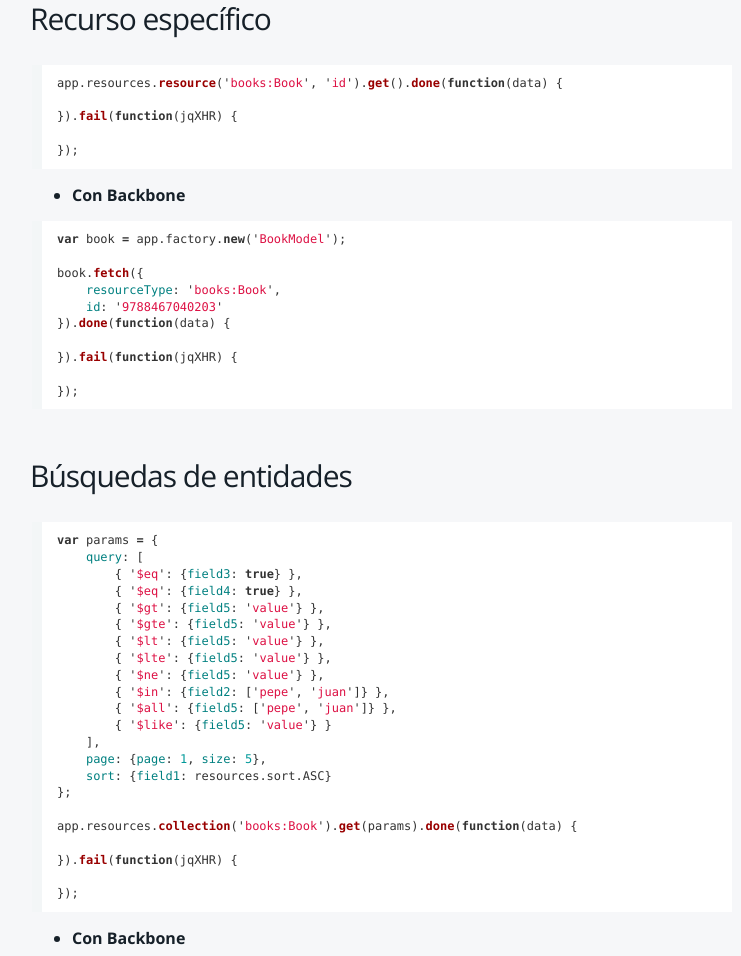
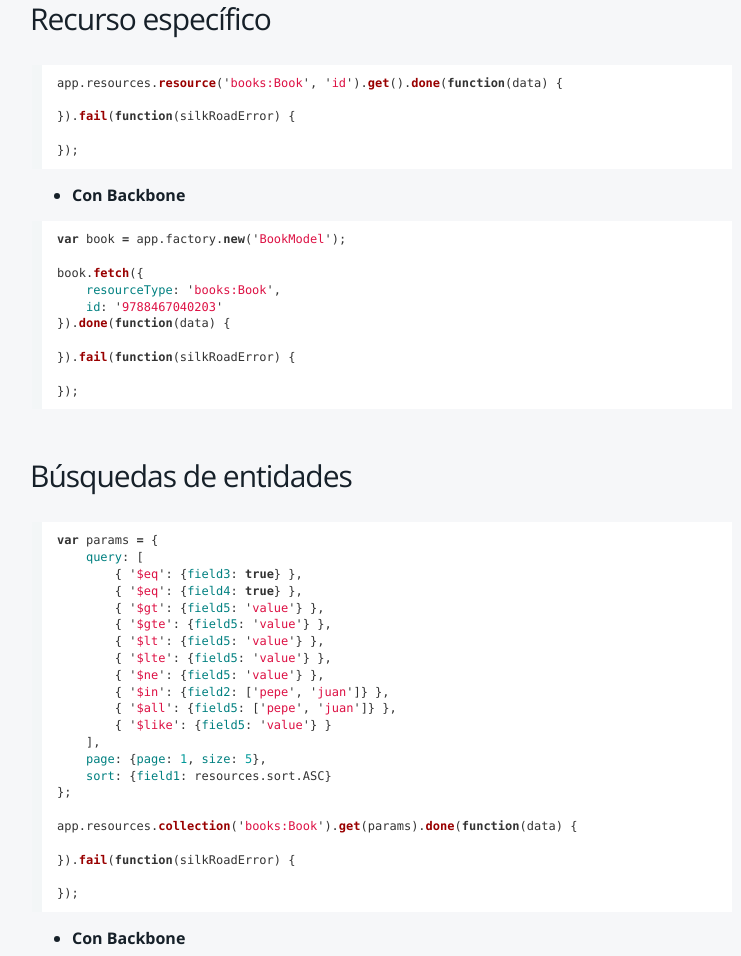
Before and after one commit to bq-devtools/corejs-doc, a Jekyll site: the page built from core_modules/module_resources/index.md, in a window 1280 px wide and 1400 px high, scrolled down 229 px. Shown: the part 151-1107 px from the top of the window, without its empty margins (258-999 px from the left). Built offline with Jekyll 4.4.1, drawn with Linux system fonts in a browser that asks for light colours; Markdown is read by kramdown in place of the engine named in the settings; some of the changed text lies outside the part shown.

Commit message:
updated error param in examples of silkroad api calls

````diff
--- a/core_modules/module_resources/index.md
+++ b/core_modules/module_resources/index.md
@@ -14,7 +14,7 @@ En Silkroad se pueden obtener 3 tipos de recursos:
 ```javascript
 app.resources.resource('books:Book', 'id').get().done(function(data) {
 
-}).fail(function(jqXHR) {
+}).fail(function(silkRoadError) {
 
 });
 ```
@@ -29,7 +29,7 @@ book.fetch({
     id: '9788467040203'
 }).done(function(data) {
 
-}).fail(function(jqXHR) {
+}).fail(function(silkRoadError) {
 
 });
 ```
@@ -57,7 +57,7 @@ var params = {
 
 app.resources.collection('books:Book').get(params).done(function(data) {
 
-}).fail(function(jqXHR) {
+}).fail(function(silkRoadError) {
 
 });
 ```
@@ -88,7 +88,7 @@ var books = new Backbone.Collection([], {
 
 books.fetch(params).done(function(data) {
 
-}).fail(function(jqXHR) {
+}).fail(function(silkRoadError) {
 
 });
 ```
@@ -119,7 +119,7 @@ var params = {
 
 app.resources.relation('books:Book', 'id', 'author').get(params).done(function(data) {
 
-}).fail(function(jqXHR) {
+}).fail(function(silkRoadError) {
 
 });
 ```
@@ -152,7 +152,7 @@ var books = new Backbone.Collection([], {
 
 books.fetch(params).done(function(data) {
 
-}).fail(function(jqXHR) {
+}).fail(function(silkRoadError) {
 
 });
 ```
````
Also changed, not shown: core_modules/module_user/index.md (+1 -1 lines).
